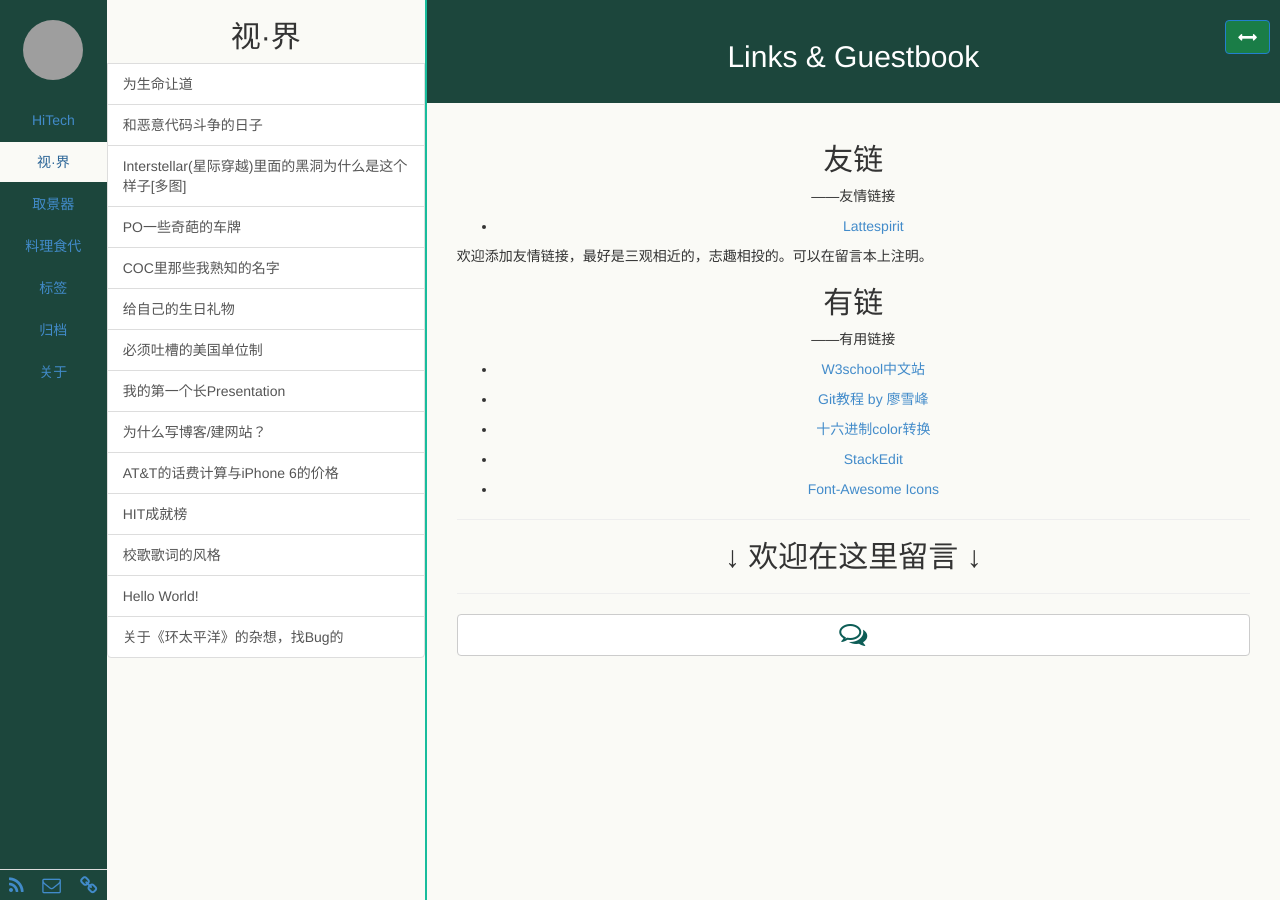
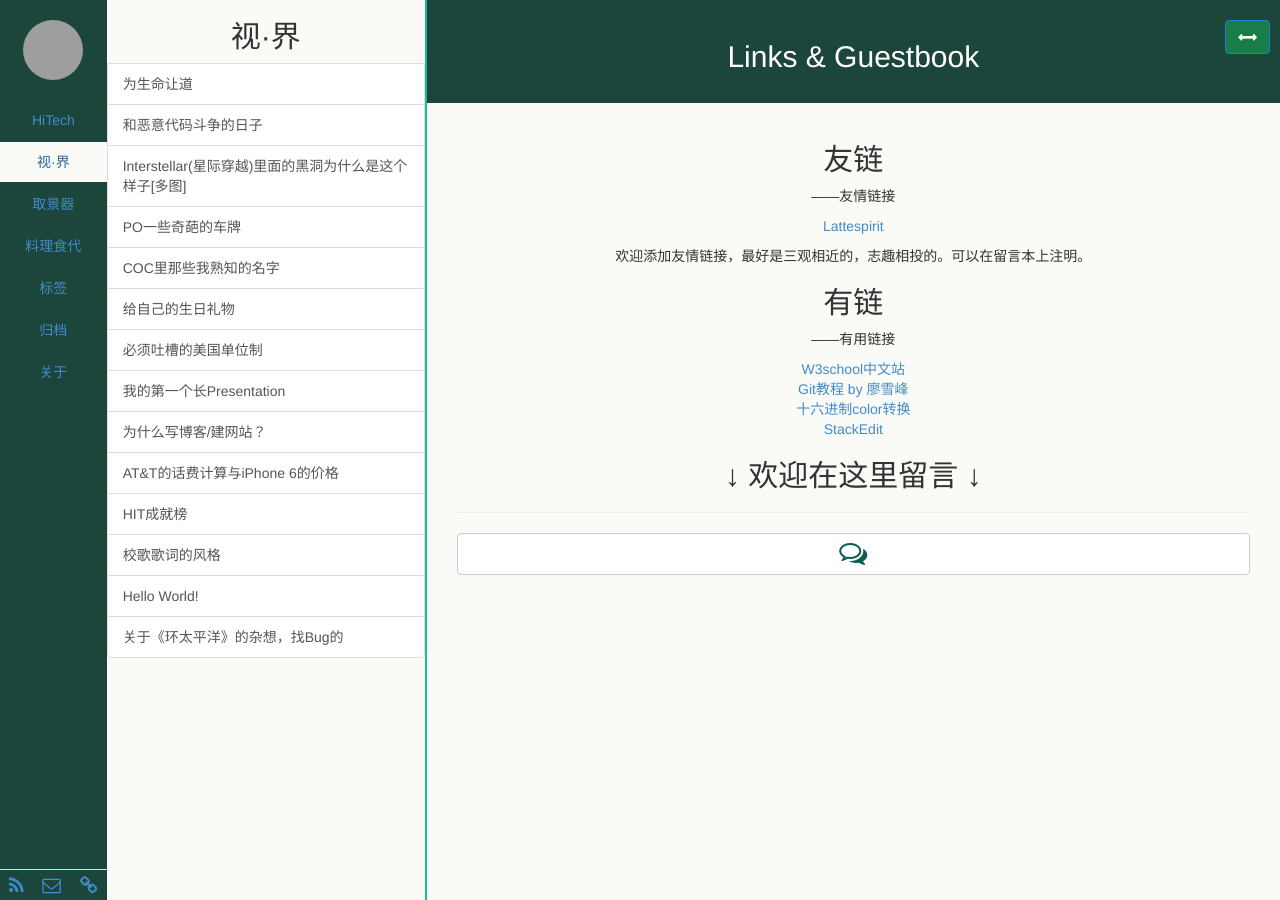
Before and after one commit to LanternD/lanternd.github.io, a Jekyll site: the page built from pages/links.html, in a window 1280 px wide. Built offline with Jekyll 4.4.1, drawn with Linux system fonts in a browser that asks for light colours; comment, search, counter and statistics services are not loaded; grey boxes are pictures that could not be loaded.

Commit message:
LanternD's

```diff
--- a/pages/links.html
+++ b/pages/links.html
@@ -5,33 +5,24 @@ title: Links & Guestbook
 
 <br>
 
-<center><h2 id="友链">友链</h2>
+<h2 id="友链"><center>友链</center></h2>
 
-<p>——友情链接</p>
+<p></p><center>——友情链接</center><p></p>
 
-<ul>
-<li><a href="http://www.lattespirit.com">Lattespirit</a></li>
-</ul></center>
+<p></p><center><a href="http://www.lattespirit.com">Lattespirit</a></center><p></p>
 
-<p>欢迎添加友情链接，最好是三观相近的，志趣相投的。可以在留言本上注明。</p>
+<p></p><center>欢迎添加友情链接，最好是三观相近的，志趣相投的。可以在留言本上注明。</center><p></p>
 
+<h2 id="有链"><center>有链</center></h2>
 
+<p></p><center>——有用链接</center><p></p>
 
-<center><h2 id="有链">有链</h2>
+<p></p><center><a href="http://www.w3school.com.cn/h.asp">W3school中文站</a> <br>
+<center><a href="http://www.liaoxuefeng.com/wiki/0013739516305929606dd18361248578c67b8067c8c017b000">Git教程 by 廖雪峰</a> <br>
+<center><a href="http://www.colorhexa.com/">十六进制color转换</a> <br>
+<center><a href="https://stackedit.io/editor">StackEdit</a></center></center></center></center><p></p>
 
-<p>——有用链接</p>
-
-<ul>
-<li><a href="http://www.w3school.com.cn/h.asp">W3school中文站</a></li>
-<li><a href="http://www.liaoxuefeng.com/wiki/0013739516305929606dd18361248578c67b8067c8c017b000">Git教程 by 廖雪峰</a></li>
-<li><a href="http://www.colorhexa.com/">十六进制color转换</a></li>
-<li><a href="https://stackedit.io/editor">StackEdit</a></li>
-<li><a href="http://fortawesome.github.io/Font-Awesome/icons/">Font-Awesome Icons</a></li>
-</ul></center>
-
-<hr>
-
-<center><h2>↓ 欢迎在这里留言 ↓</h2></center>
+<p></p><center><h2 id="欢迎在这里留言">↓ 欢迎在这里留言 ↓</h2><h2 id="title"></h2></center><p></p>
 
   <hr>
   {% include duoshuo.html %}
```
Also changed, not shown: 1 other file.
